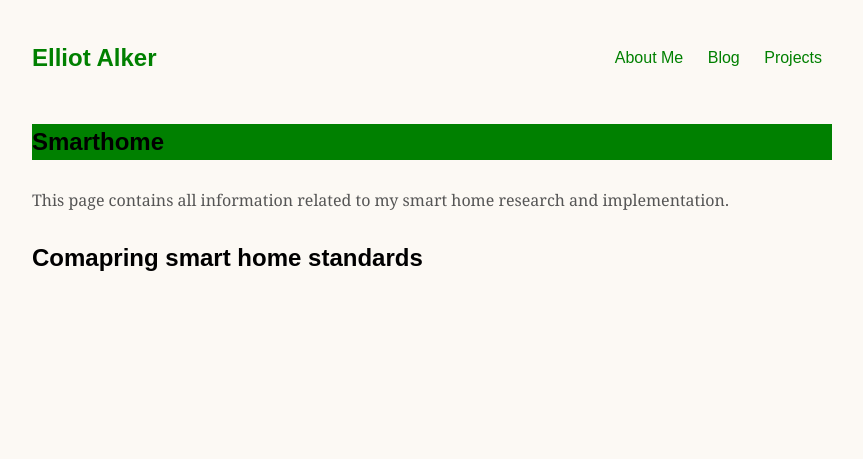
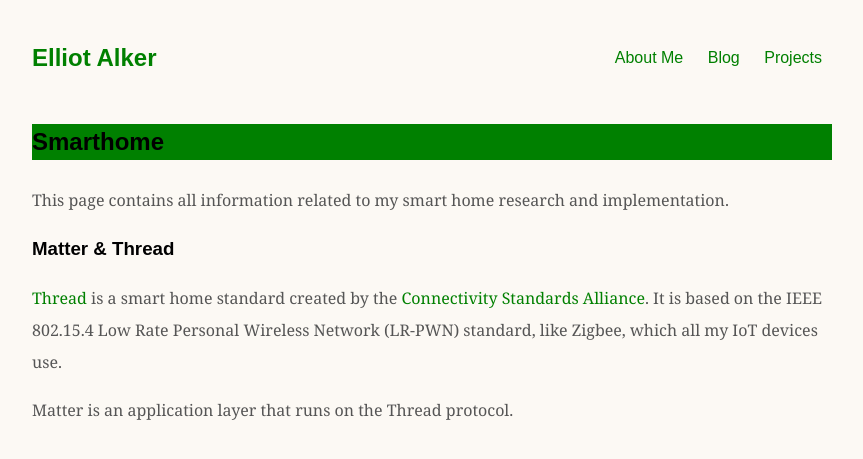
Before and after one commit to ealker/ealker.github.io, a Jekyll site: the page built from projects/smarthome.md, in a window 1280 px wide. Shown: the top 459 px of the page, without its empty margins (208-1071 px from the left). Built offline with Jekyll 4.4.1, drawn with Linux system fonts in a browser that asks for light colours.

Commit message:
Updated smarthome page with Thread and Matter.

```diff
--- a/projects/smarthome.md
+++ b/projects/smarthome.md
@@ -5,4 +5,8 @@ title: Smarthome
 
 This page contains all information related to my smart home research and implementation.
 
-## Comapring smart home standards
+### Matter & Thread
+
+[Thread](https://www.threadgroup.org/What-is-Thread/Thread-Benefits) is a smart home standard created by the [Connectivity Standards Alliance](https://csa-iot.org). It is based on the IEEE 802.15.4 Low Rate Personal Wireless Network (LR-PWN) standard, like Zigbee, which all my IoT devices use.
+
+Matter is an application layer that runs on the Thread protocol.
```
